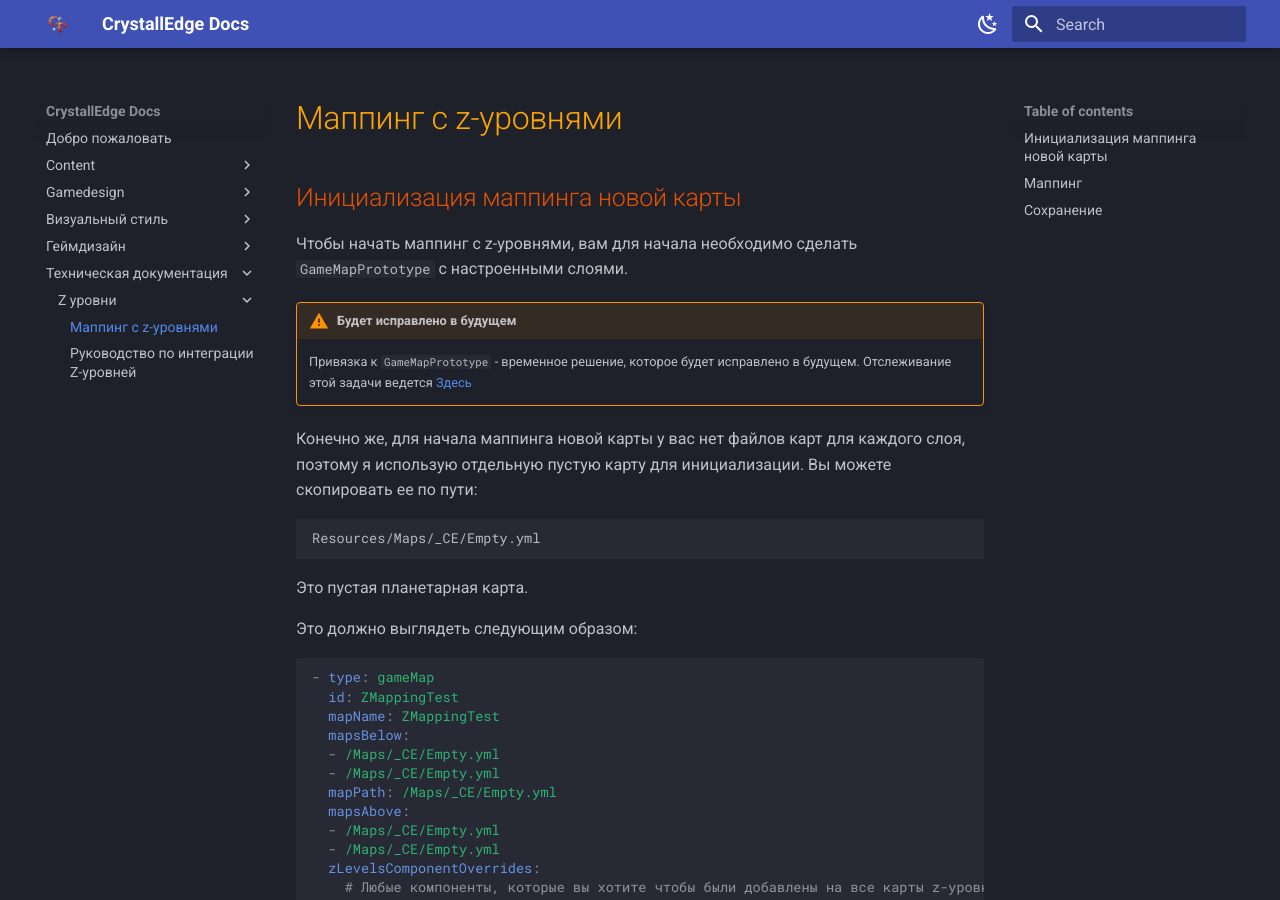
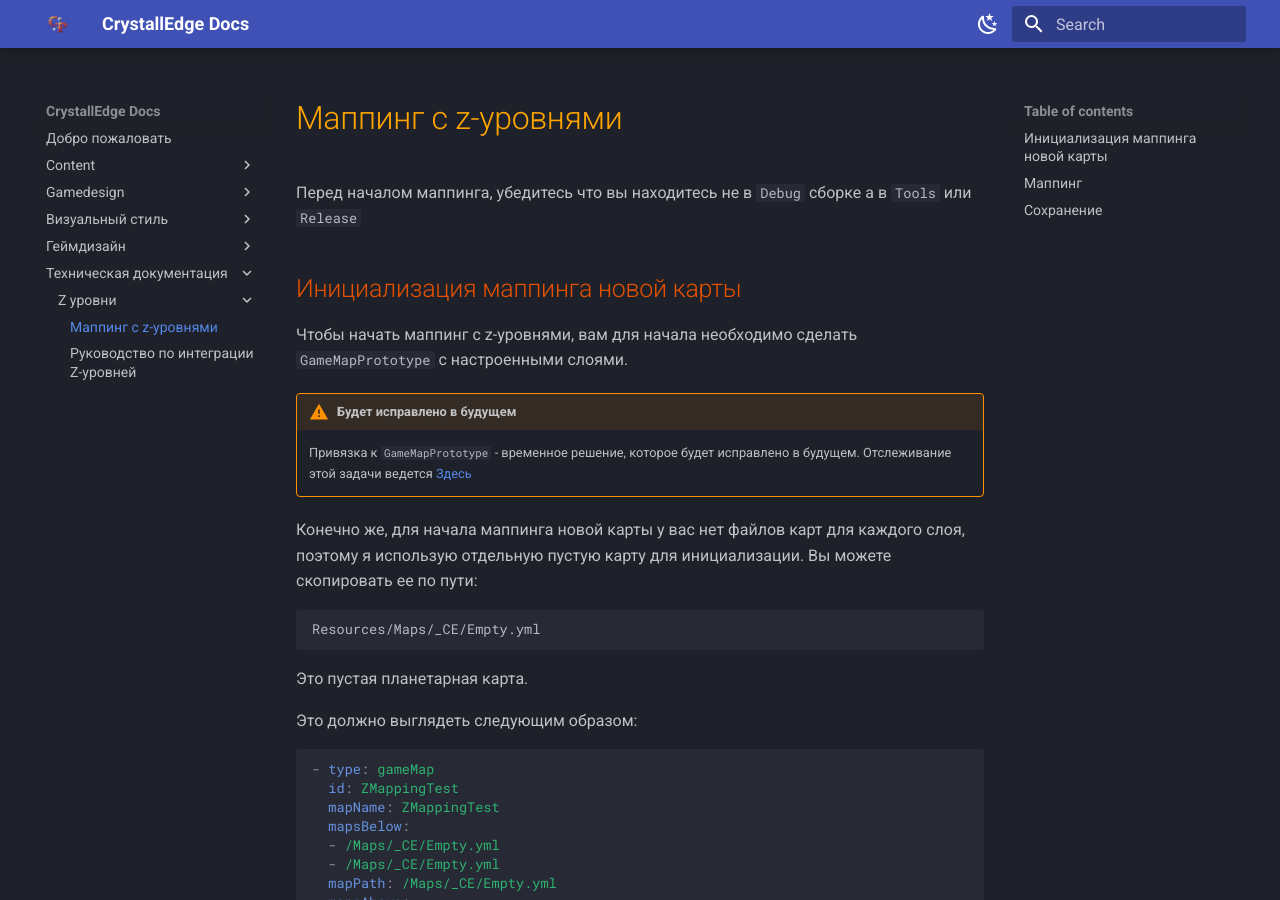
Before and after one commit to crystallpunk-14/crystallpunk-docs, an MkDocs documentation site: the page built from docs/Техническая документация/Z-уровни/Маппинг с z-уровнями.md, in a window 1280 px wide and 900 px high. Built offline with MkDocs 1.6.1 and Material for MkDocs 9.7.7, drawn with Linux system fonts in a browser that asks for light colours.

Commit message:
Add note on build configuration for mapping
Added a note to ensure the correct build configuration before mapping.

```diff
--- a/docs/Техническая документация/Z-уровни/Маппинг с z-уровнями.md
+++ b/docs/Техническая документация/Z-уровни/Маппинг с z-уровнями.md
@@ -1,5 +1,6 @@
 # Маппинг с z-уровнями
 
+Перед началом маппинга, убедитесь что вы находитесь не в `Debug` сборке а в `Tools` или `Release`
 ## Инициализация маппинга новой карты
 
 Чтобы начать маппинг с z-уровнями, вам для начала необходимо сделать `GameMapPrototype` с настроенными слоями.
```
